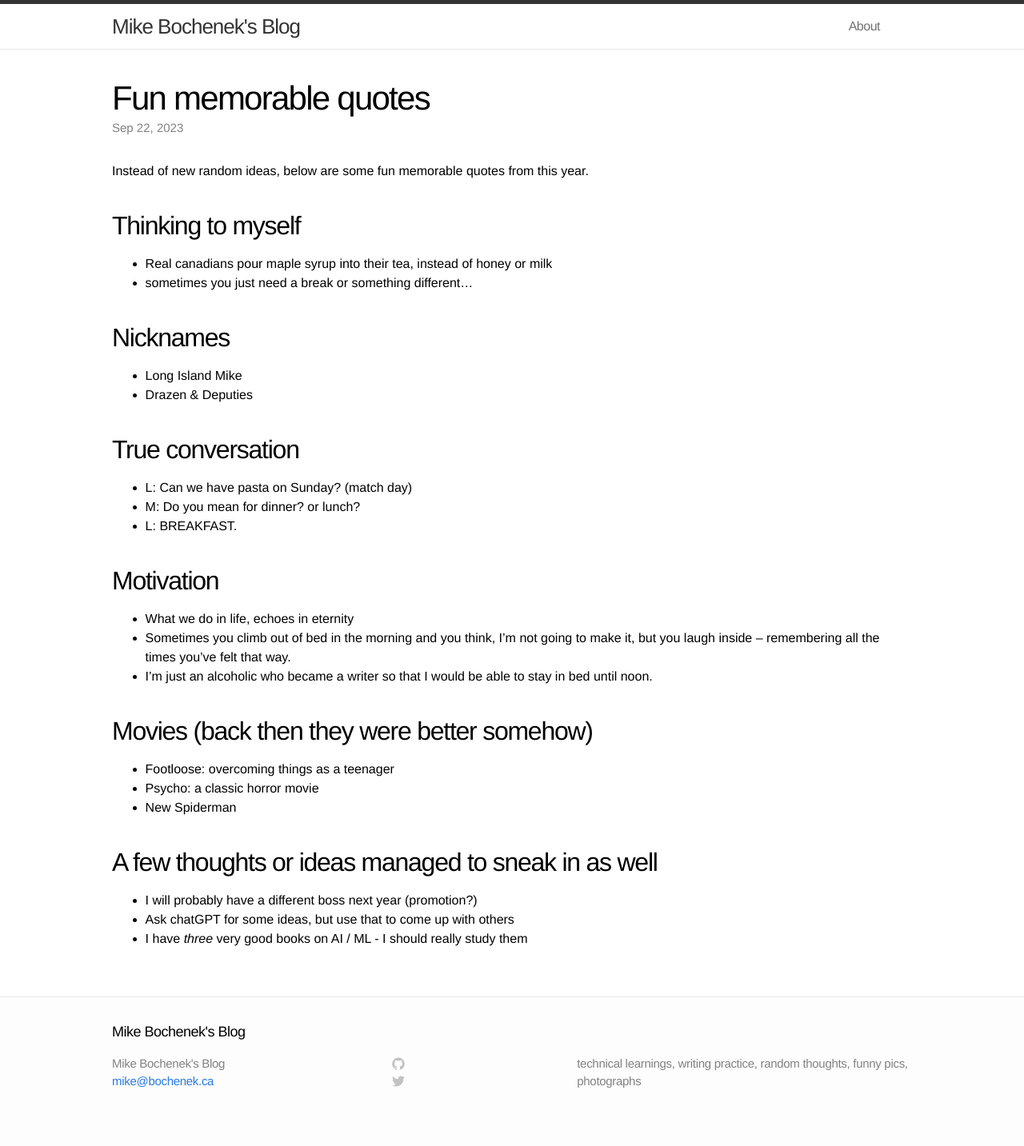
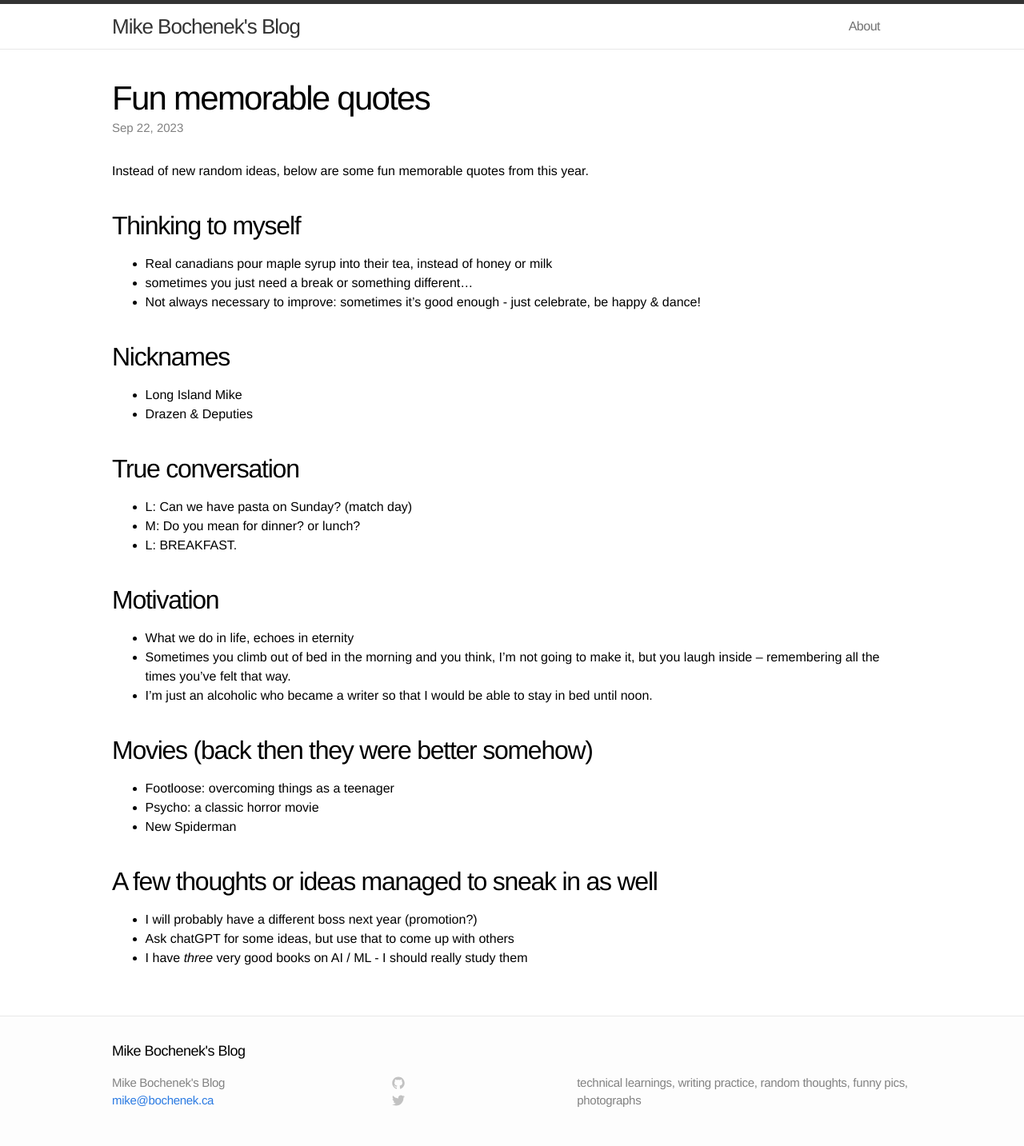
Before and after one commit to mikebochenek/learning, a Jekyll site: the page built from blog/_posts/2023-09-22-fun-quotes.markdown, in a window 1280 px wide. Shown: the whole page at 80% size. Built offline with Jekyll 4.4.1, drawn with Linux system fonts in a browser that asks for light colours; before the commit the page ends 1409 px from its top, so only the background shows below that.

Commit message:
accept + strength

```diff
--- a/blog/_posts/2023-09-22-fun-quotes.markdown
+++ b/blog/_posts/2023-09-22-fun-quotes.markdown
@@ -10,6 +10,7 @@ Instead of new random ideas, below are some fun memorable quotes from this year.
 ## Thinking to myself
 - Real canadians pour maple syrup into their tea, instead of honey or milk
 - sometimes you just need a break or something different...
+- Not always necessary to improve:  sometimes it's good enough - just celebrate, be happy & dance!
 
 ## Nicknames
 - Long Island Mike
```
